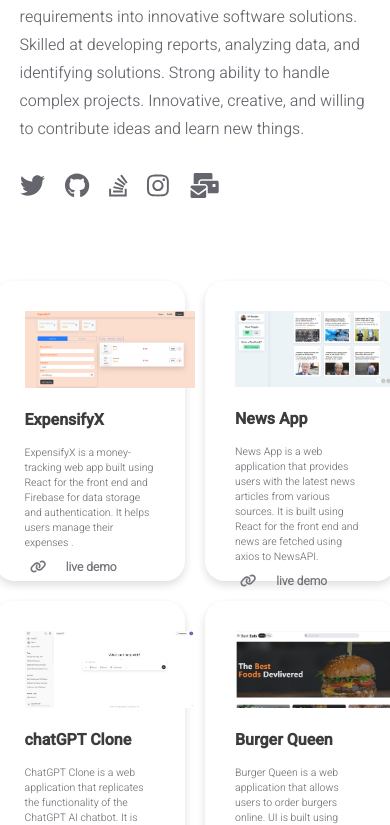
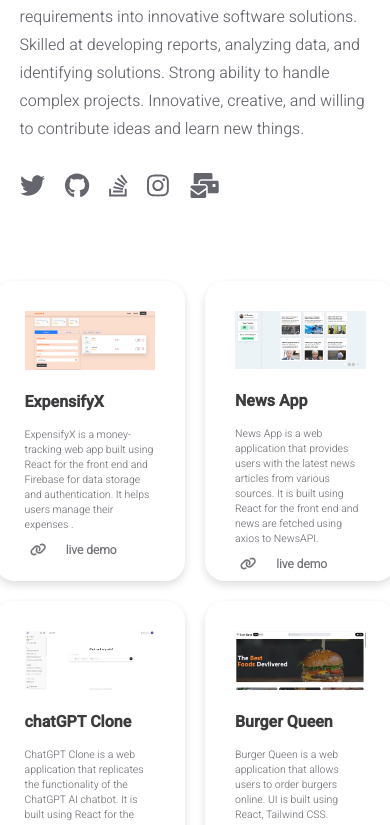
Before and after one commit to Chandramouli2022/portfolio, a React (Vite) app: page / in a window 390 px wide. Shown: the part 1029-1854 px from the top of the page. Built offline with nearby package versions, Linux system fonts and the light colour scheme.

Commit message:
enhance response 2

```diff
--- a/src/components/projects/styles/project.css
+++ b/src/components/projects/styles/project.css
@@ -74,7 +74,7 @@
     height: 300px;
   }
   .project-logo {
-    width: 170px;
+    width: 100%;
     overflow: hidden;
   }
   .project-description {
```
